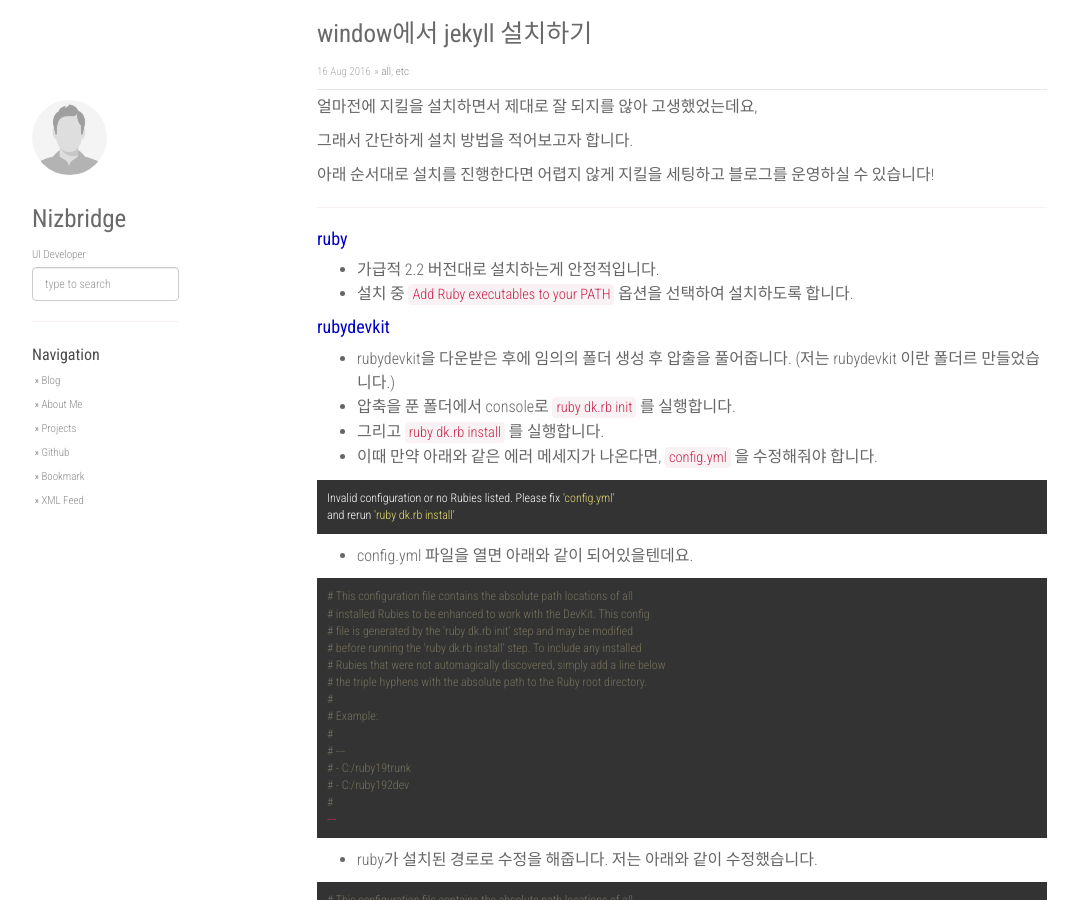
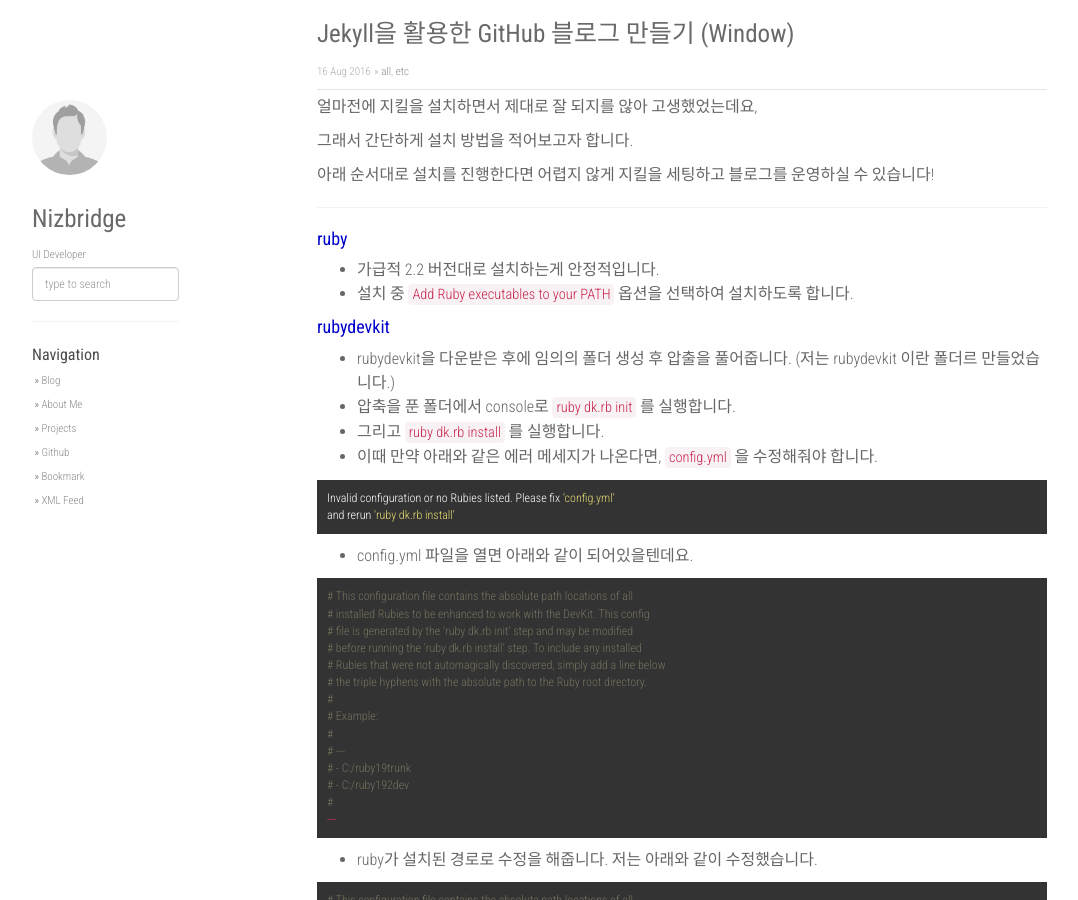
Before and after one commit to nizbridge/nizbridge.github.io, a Jekyll site: the page built from _posts/2016-08-16-install-jekyll.md, in a window 1280 px wide and 900 px high. Shown: the whole window, without its empty margins (53-1131 px from the left). Built offline with Jekyll 4.4.1, drawn with Linux system fonts in a browser that asks for light colours; nearby versions of some CDN libraries; some web fonts are replaced.

Commit message:
Update 2016-08-16-install-jekyll.md

```diff
--- a/_posts/2016-08-16-install-jekyll.md
+++ b/_posts/2016-08-16-install-jekyll.md
@@ -1,6 +1,6 @@
 ---
 layout: post
-title:  "window에서 jekyll 설치하기"
+title:  "Jekyll을 활용한 GitHub 블로그 만들기 (Window)"
 date:   2016-08-16
 categories: [all, etc]
 ---
```
